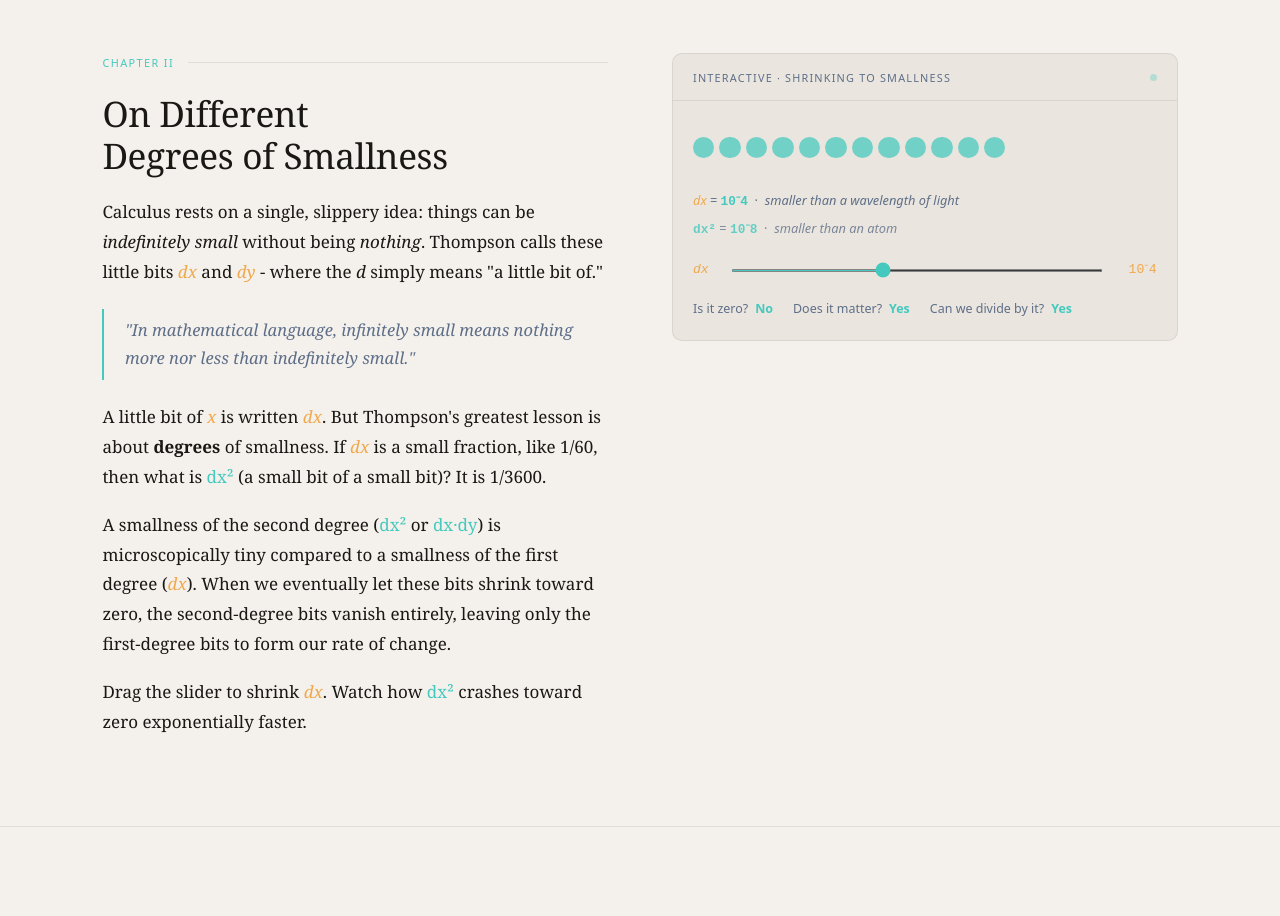
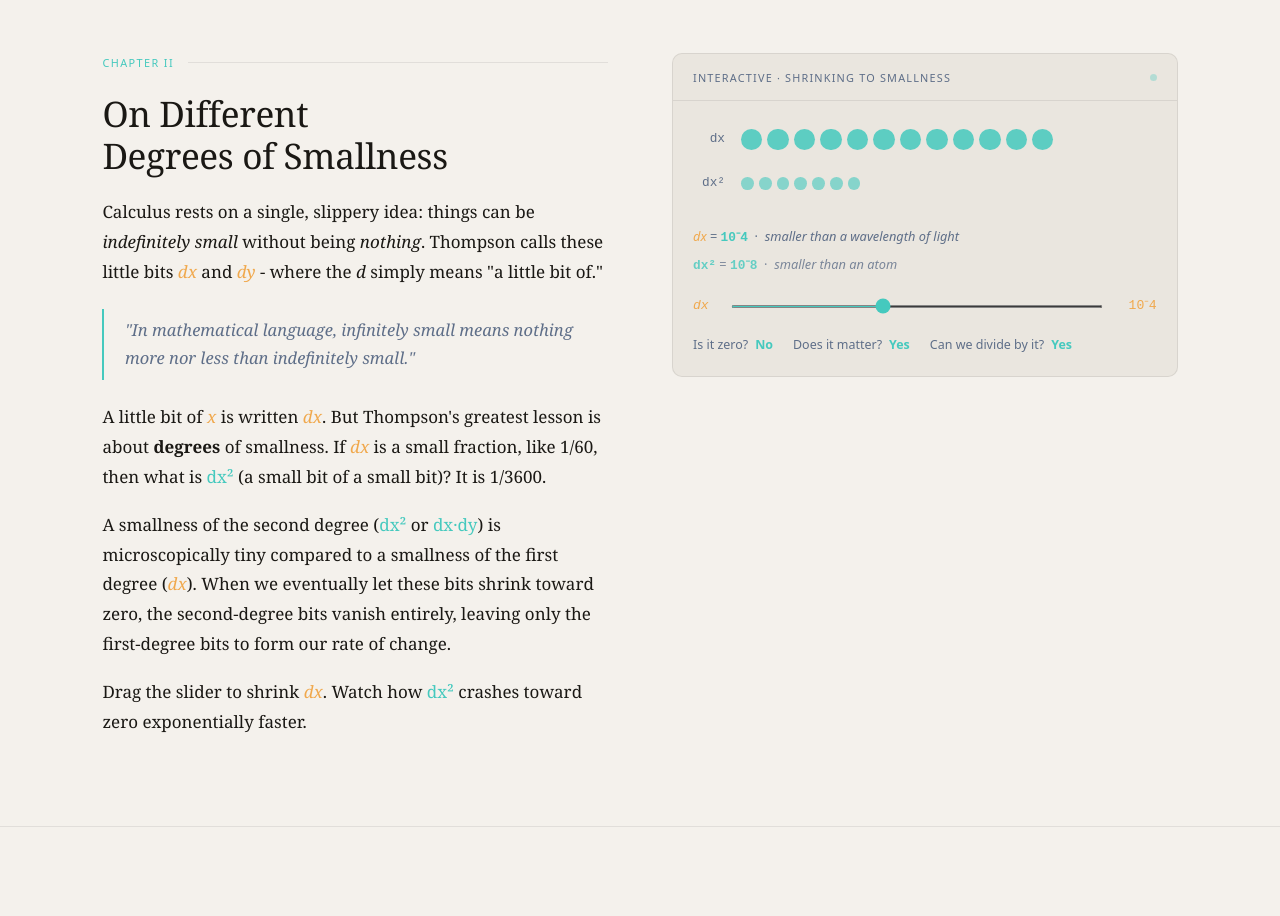
Before and after one commit to RakshithNM/calculus, a Vue app: page / in a window 1280 px wide. Shown: the part 1780-2696 px from the top of the page. Built offline with nearby package versions, Linux system fonts and the light colour scheme.

Commit message:
Add second row of dots in SmallnessVis to represent dx^2 shrinking

```diff
--- a/src/components/interactive/SmallnessVis.vue
+++ b/src/components/interactive/SmallnessVis.vue
@@ -1,13 +1,29 @@
 <template>
   <div class="smallness">
     <!-- Dot grid: shows smallness visually -->
-    <div class="smallness__dots" aria-hidden="true">
-      <div
-        v-for="i in dotCount"
-        :key="i"
-        class="smallness__dot"
-        :style="{ width: dotSize + 'px', height: dotSize + 'px' }"
-      />
+    <div class="smallness__dots-container">
+      <div class="smallness__dots-row" aria-hidden="true">
+        <span class="smallness__dots-label">dx</span>
+        <div class="smallness__dots">
+          <div
+            v-for="i in dotCount"
+            :key="`dx-${i}`"
+            class="smallness__dot"
+            :style="{ width: dotSize + 'px', height: dotSize + 'px' }"
+          />
+        </div>
+      </div>
+      <div class="smallness__dots-row" aria-hidden="true">
+        <span class="smallness__dots-label">dx²</span>
+        <div class="smallness__dots">
+          <div
+            v-for="i in dotCountSquared"
+            :key="`dx2-${i}`"
+            class="smallness__dot smallness__dot--sq"
+            :style="{ width: dotSizeSquared + 'px', height: dotSizeSquared + 'px', opacity: dotSizeSquared < 1 ? 0 : 0.6 }"
+          />
+        </div>
+      </div>
     </div>
 
     <p class="smallness__desc">
@@ -52,8 +68,17 @@ import { ref, computed } from 'vue'
 
 const sliderVal = ref(40)
 
-const dotCount = computed(() => Math.max(1, Math.round((1 - sliderVal.value / 99) * 20)))
-const dotSize  = computed(() => Math.max(3, (1 - sliderVal.value / 99) * 36))
+const dxScale = computed(() => Math.max(0, 1 - sliderVal.value / 99))
+const dx2Scale = computed(() => dxScale.value * dxScale.value)
+
+const dotCount = computed(() => Math.max(1, Math.round(dxScale.value * 20)))
+const dotSize  = computed(() => Math.max(2, dxScale.value * 36))
+
+const dotCountSquared = computed(() => {
+  const c = Math.round(dx2Scale.value * 20)
+  return c > 0 ? c : (dxScale.value > 0 ? 1 : 0)
+})
+const dotSizeSquared = computed(() => dx2Scale.value * 36)
 
 const exponent = computed(() => -(sliderVal.value / 99) * 9)
 
@@ -90,21 +115,46 @@ const contextLabelSquared = computed(() => {
 
 <style lang="scss" scoped>
 .smallness {
+  &__dots-container {
+    display: flex;
+    flex-direction: column;
+    gap: 0.5rem;
+    margin-bottom: 1.5rem;
+  }
+
+  &__dots-row {
+    display: flex;
+    align-items: center;
+    gap: 1rem;
+    min-height: 36px;
+  }
+
+  &__dots-label {
+    font-family: var(--ff-mono);
+    font-size: 0.8rem;
+    color: var(--text-muted);
+    width: 2rem;
+    text-align: right;
+    flex-shrink: 0;
+  }
+
   &__dots {
     display: flex;
     flex-wrap: wrap;
     gap: 5px;
     align-items: center;
-    min-height: 52px;
-    margin-bottom: 1rem;
   }
 
   &__dot {
     border-radius: 50%;
     background: var(--accent);
-    opacity: 0.72;
+    opacity: 0.85;
     flex-shrink: 0;
-    transition: width 0.25s ease, height 0.25s ease;
+    transition: width 0.15s ease, height 0.15s ease, opacity 0.15s ease;
+
+    &--sq {
+      opacity: 0.6;
+    }
   }
 
   &__desc {
```
